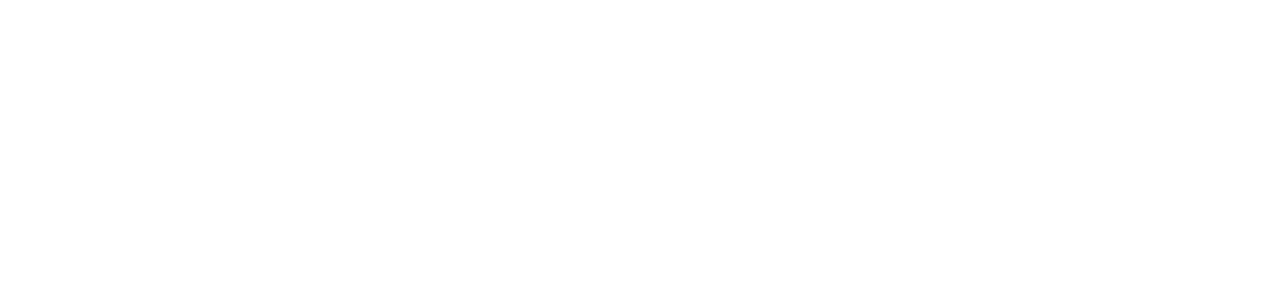
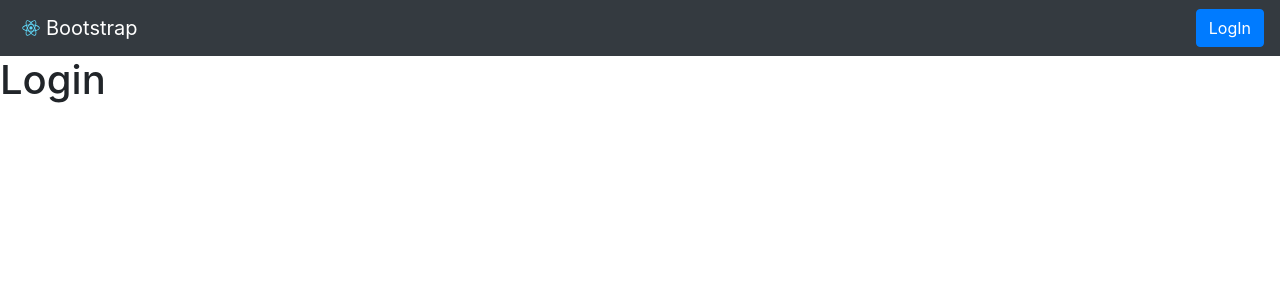
Before and after one commit to marctanas/frontend, a React (Create React App) app: page /login in a window 1280 px wide. Shown: the top 300 px of the page. Built offline with nearby package versions, Linux system fonts and the light colour scheme.

Commit message:
setup loginpage

```diff
--- a/src/App.js
+++ b/src/App.js
@@ -1,6 +1,8 @@
 import React from 'react';
 import { BrowserRouter, Route, Switch } from 'react-router-dom';
 import LandingPage from './LandingPage';
+import LoginPage from './LoginPage';
+
 import './App.css';
 
 const App = () => {
@@ -8,6 +10,7 @@
     <BrowserRouter>
       <Switch>
         <Route path="/" exact={true} component={LandingPage}/>
+        <Route path="/login" exact={true} component={LoginPage}/>
       </Switch>
     </BrowserRouter>
     )
--- /dev/null
+++ b/src/LoginPage.js
@@ -0,0 +1,16 @@
+import React from 'react';
+import NavBar from './NavBar.js';
+
+
+const LoginPage = () => {
+
+    return(
+        <div>
+            <NavBar/>
+            <h1>Login</h1>
+        </div>
+    )
+
+}
+
+export default LoginPage;
```
